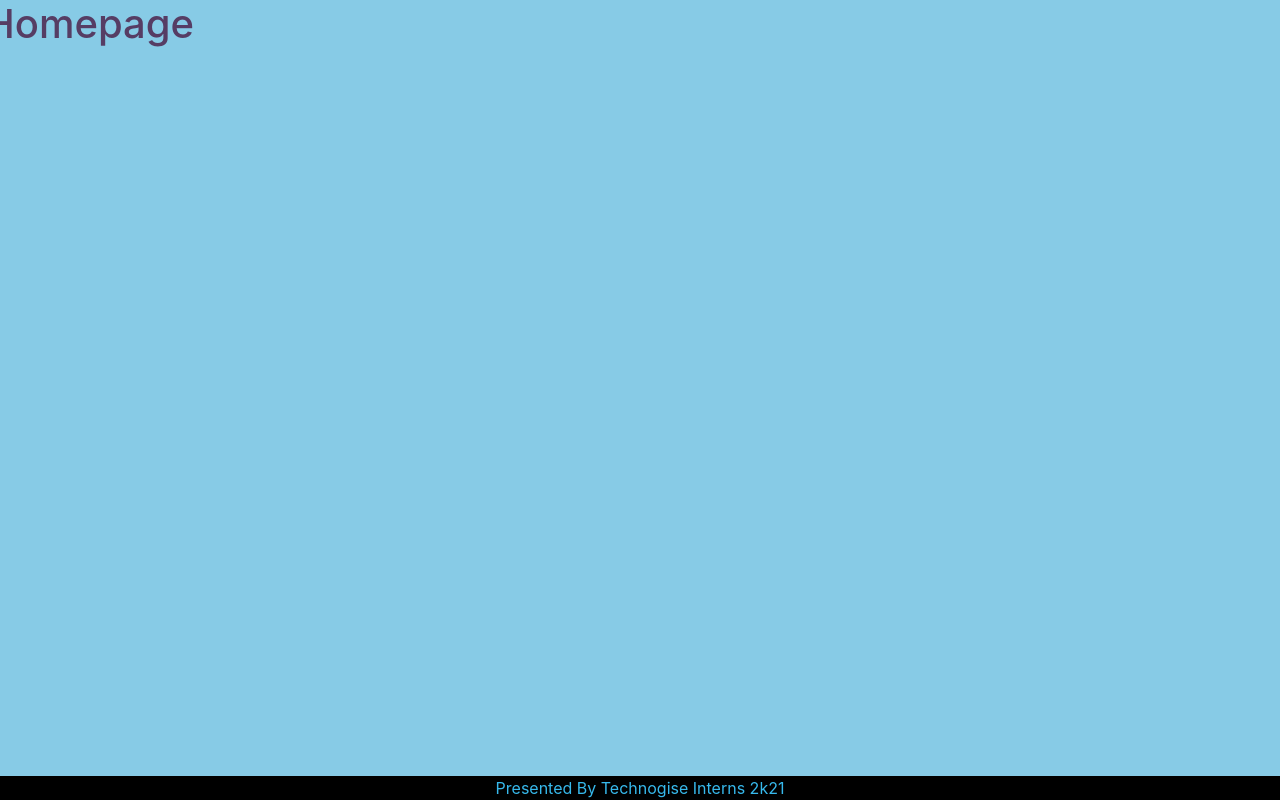
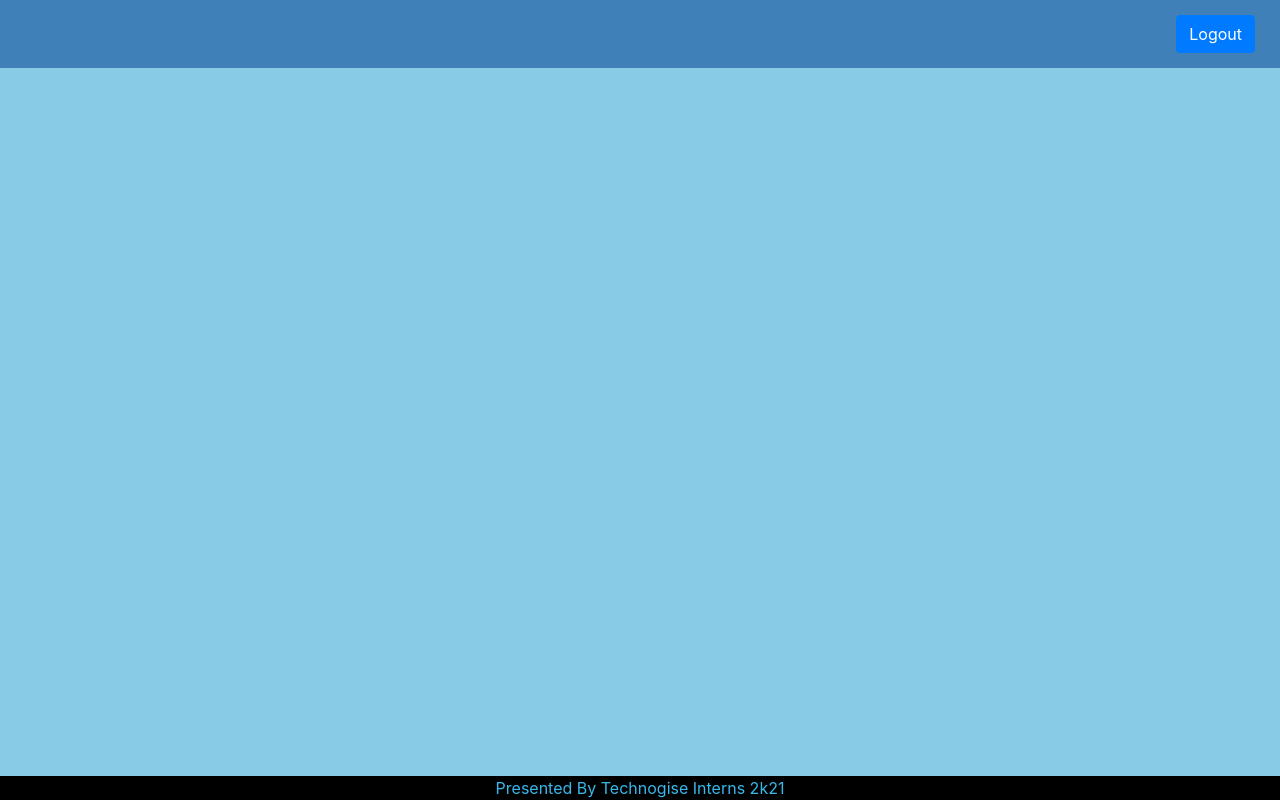
Before and after one commit to satyam-saxen/expense_sharing_app, a React (Create React App) app: page / in a window 1280 px wide. Built offline with nearby package versions, Linux system fonts and the light colour scheme.

Commit message:
Add logout button to header of homepage

```diff
--- /dev/null
+++ b/src/components/homepage/homepage.css
@@ -0,0 +1,12 @@
+.contain {
+    padding-top: 15px;
+    padding-right: 40px;
+    padding-bottom: 15px;
+    width:100%;
+    background-color: rgb(63, 128, 185);
+}
+
+.logout-button{
+    float: right;
+    background-color: rgb(100, 158, 209);
+}
--- a/src/components/homepage/homepage.js
+++ b/src/components/homepage/homepage.js
@@ -1,5 +1,31 @@
-const Homepage = ()=>{
-    return(<div><h1>Homepage</h1></div>);
+import { Button } from 'react-bootstrap';
+import Cookies from 'universal-cookie';
+import './homepage.css';
+
+const Homepage = (props)=>{
+    function logout(event) {
+        event.preventDefault();
+        const cookie = new Cookies();
+        try{
+            if(cookie.get('esaUserToken')==null){
+                alert("Already logged out");
+                props.history.push('/sign-up');
+            }
+            else{
+                cookie.remove('esaUserToken');
+                props.history.push('/sign-up');
+            }
+        }
+        catch{
+            alert("An unexpected error occured\n Request can't be processed now");
+        }
+    };
+    return(
+        <div className='contain'>
+            <Button className = "logout-button" variant="primary" onClick={logout}>
+                Logout
+            </Button>
+        </div>);
 }
 
 export default Homepage;
```
Also changed, not shown: src/Config.json (line endings or trailing spaces), 2 other files (tests, documents, lock files or other folders).
